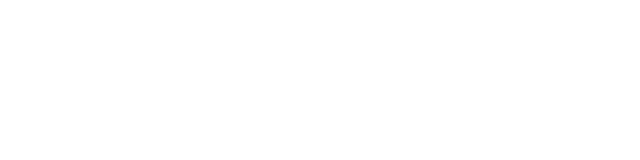
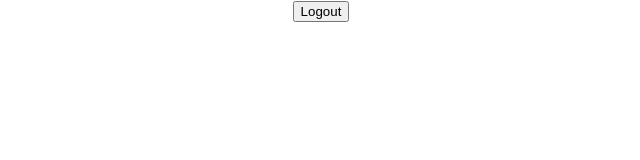
Before and after one commit to BW-MyTechStuff/Frontend, a React (Create React App) app: page /user-dashboard in a window 1280 px wide. Shown: the top 160 px of the page, without its empty margins (319-959 px from the left). Built offline with nearby package versions, Linux system fonts and the light colour scheme; sample sign-in values are in the browser's storage.

Commit message:
added user dashboard

```diff
--- a/src/App.js
+++ b/src/App.js
@@ -1,8 +1,10 @@
 import logo from './logo.svg';
 import './App.css';
+import React, {useState} from "react"
 import { Route } from "react-router-dom";
 import PrivateRoute from "./utils/PrivateRoute";
 import LandingPage from "./components/LandingPage";
+import UserDashboard from "./components/UserDashboard";
 import Login from "./components/Login";
 import SignUp from "./components/SignUp";
 import AddNewItem from "./components/AddNewItem";
@@ -10,11 +12,21 @@ import EditItem from "./components/EditItem";
 
 
 function App() {
+
+  const [isLoggedIn, setIsLoggedIn] = useState(false)
+  const logout = () => {
+    localStorage.removeItem('token')
+    setIsLoggedIn(false)
+  }
+
   return (
     <div className="App">
       <Route exact path="/" component={LandingPage} />
-      <Route path="/login" component={Login} />
+      <Route exact path='/login' render={(props) => {
+                return <Login {...props} setIsLoggedIn={setIsLoggedIn} />
+              }} />
       <Route path="/sign-up" component={SignUp} />
+      <PrivateRoute path="/user-dashboard" component={UserDashboard} logout={logout} />
       <PrivateRoute path="/add-new-item" component={AddNewItem} />
       <PrivateRoute path="/edit-item" component={EditItem} />
     </div>
--- a/src/components/Login.js
+++ b/src/components/Login.js
@@ -57,6 +57,7 @@ function Login(props) {
           )
           .then((res) => {
             console.log("res.data log:", res.data);
+            props.setIsLoggedIn(true);
             localStorage.setItem("token", res.data.access_token);
             props.history.push("/user-dashboard");
           })
--- /dev/null
+++ b/src/components/UserDashboard.js
@@ -0,0 +1,11 @@
+import React from "react"
+
+export default function IssueBoard(props) {
+
+    return (
+        <div>
+
+            <button className='logout' onClick={props.logout}>Logout</button>
+        </div>
+    )
+}
```
